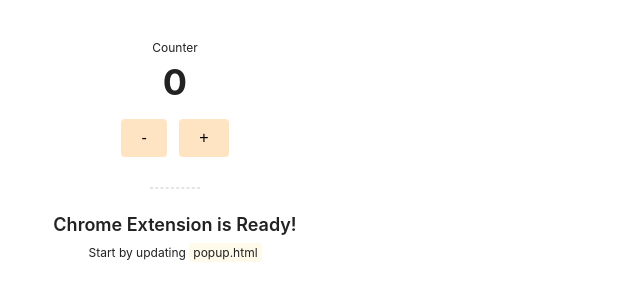
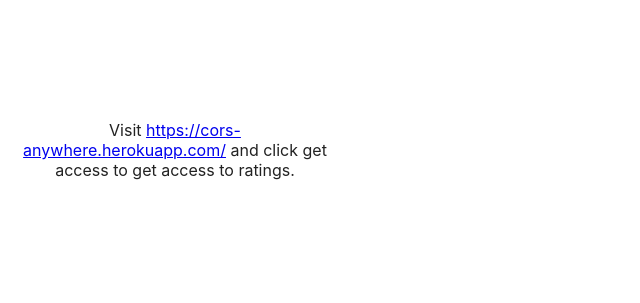
Before and after one commit to dexteresc/sommeliers-companion, a website built with webpack: page public/popup.html in a window 1280 px wide. Shown: the whole page, without its empty margins (0-640 px from the left). Built offline with nearby package versions, Linux system fonts and the light colour scheme; some packages are replaced by stand-ins of ours; no server answers; files whose address does not match are found by name.

Commit message:
update popup

```diff
--- a/public/popup.html
+++ b/public/popup.html
@@ -7,17 +7,13 @@
   </head>
   <body>
     <div class="app">
-      <p class="counter-label">Counter</p>
-      <div id="counter" class="counter"></div>
-      <div class="button-container">
-        <button id="decrementBtn" class="button">-</button>
-        <button id="incrementBtn" class="button">+</button>
-      </div>
-
-      <hr class="divider" />
-
-      <p class="title">Chrome Extension is Ready!</p>
-      <p class="subtitle">Start by updating <code>popup.html</code></p>
+      <p>
+        Visit
+        <a href="https://cors-anywhere.herokuapp.com/" target="_blank"
+          >https://cors-anywhere.herokuapp.com/</a
+        >
+        and click get access to get access to ratings.
+      </p>
     </div>
 
     <script src="popup.js"></script>
```
